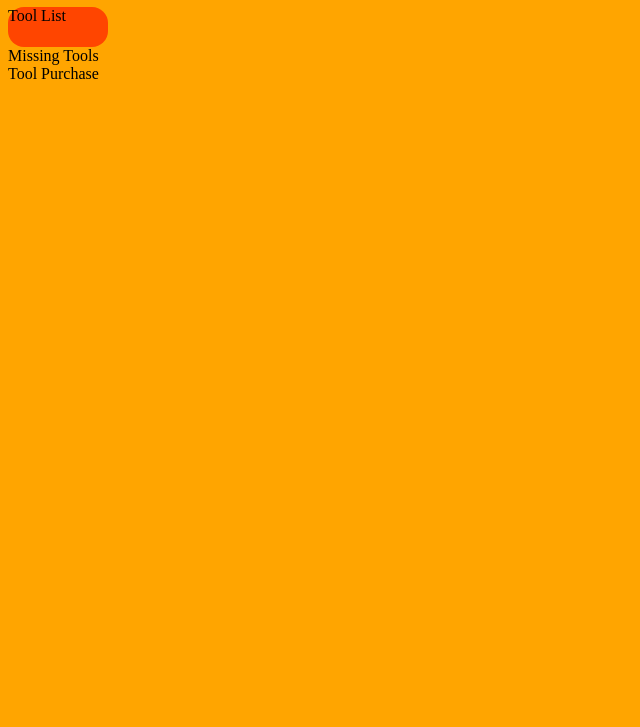
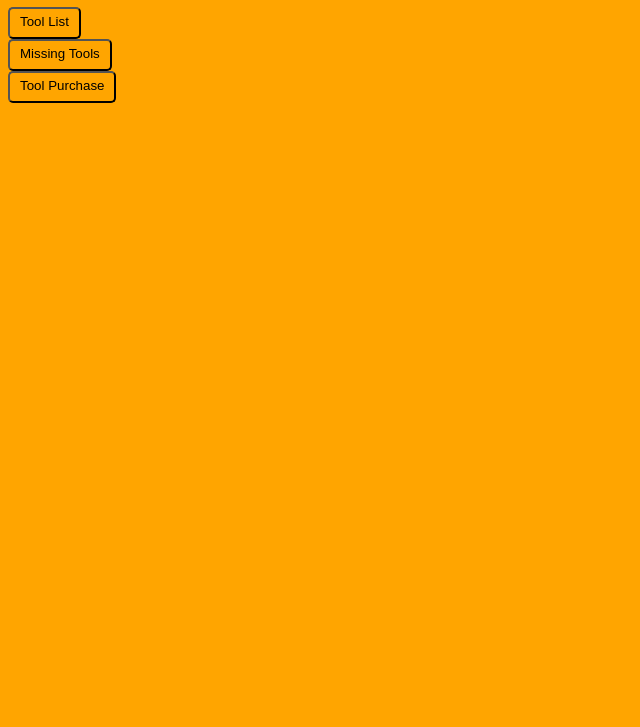
Before and after one commit to MikePreslar/ToolDatabase, a plain HTML site: page index.html in a window 1280 px wide. Shown: the part 73-800 px from the top of the page, without its empty margins (0-640 px from the left). Drawn offline with Linux system fonts and the light colour scheme.

Commit message:
Button Hover.  color still needs to be done

```diff
--- a/index.html
+++ b/index.html
@@ -6,8 +6,8 @@
 </head>
 <body>
     <h1>Tool Database</h1>
-    <div class="button">Tool List</div>
-    <div>Missing Tools</div>
-    <div>Tool Purchase</div>
+    <button href="ToolList.html">Tool List</button><br>
+    <button href="MissingTools.html">Missing Tools</button><br>
+    <button href="ToolPurchase.html">Tool Purchase</button>
 </body>
 </html>
--- a/mystyle.css
+++ b/mystyle.css
@@ -1,11 +1,27 @@
 body {
     background-color: orange;
 }
-  .button {
+/*  .button {
     width: 100px;
     height: 40px;
     margin: 50 auto;
     position: center;
     border-radius: 16px;
     background-color: orangered;
+*/
+    button {
+      border-radius: 5px;
+      color: balck;
+      background-color: orange;
+      padding: 5px 10px 8px 10px;
+    }
+
+    button:hover {
+      animation-name: background-color;
+      animation-duration: 500ms;
+    }
+    @keyframes background-color{
+      100%{background-color: orangered;}
+
+    }
   }
```
Also changed, not shown: ToolList.html (added, +8 -0 lines).
